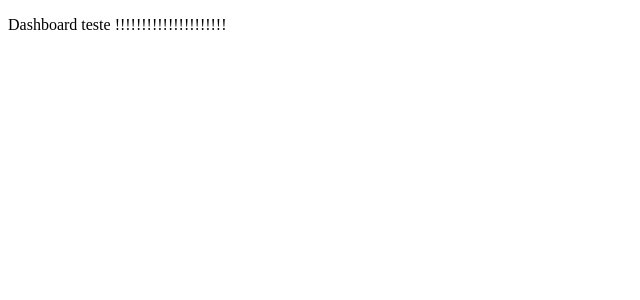
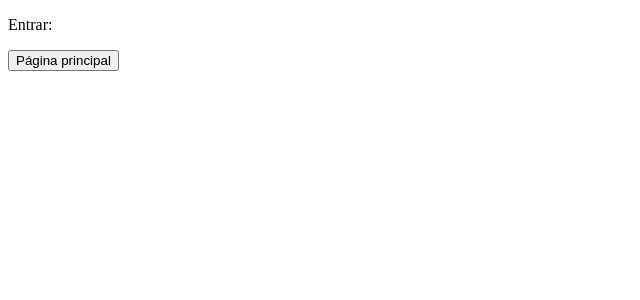
Before and after one commit to hydrahtec/REACT, a React (Create React App) app in the folder aulas/: page /entrar in a window 1280 px wide. Before the commit this address led to /pagina-inicial. Shown: the top 300 px of the page, without its empty margins (0-640 px from the left). Built offline with nearby package versions, Linux system fonts and the light colour scheme.

Commit message:
add page login, config routes

```diff
--- a/aulas/src/App/pages/dashboard/Dashboard.tsx
+++ b/aulas/src/App/pages/dashboard/Dashboard.tsx
@@ -1,11 +1,12 @@
-import React from 'react';
+import {Link} from 'react-router-dom';
 
 export const Dashboard = () => {
 
     return (
-        <p>
-           Dashboard teste !!!!!!!!!!!!!!!!!!!!!
-        </p>
+        <div>
+            <p>Dashboard</p>
+            <Link to="/entrar">Login</ Link>
+        </div>
     );
 
 };
--- a/aulas/src/App/pages/index.ts
+++ b/aulas/src/App/pages/index.ts
@@ -1 +1,2 @@
 export * from './dashboard/Dashboard';
+export * from './login/Login';
--- /dev/null
+++ b/aulas/src/App/pages/login/Login.tsx
@@ -0,0 +1,17 @@
+import { useNavigate } from "react-router-dom";
+
+export const Login = () => {
+    let navigate = useNavigate();
+
+    const handleClick = () => {
+        navigate("/pagina-inicial") ;
+    }
+
+
+    return (
+        <div>
+        <p>Entrar: </p>
+        <button onClick={handleClick}>Página principal</button>
+        </div>
+    );
+};
--- a/aulas/src/App/routes/index.tsx
+++ b/aulas/src/App/routes/index.tsx
@@ -1,5 +1,5 @@
 import { BrowserRouter, Routes, Route, Navigate} from "react-router-dom";
-import { Dashboard } from "../pages";
+import { Dashboard, Login } from "../pages";
 
 
 export const Rotas = () => {
@@ -8,6 +8,7 @@
     <BrowserRouter>
     <Routes>
         <Route path="/pagina-inicial" element={<Dashboard />} />
+        <Route path="/entrar" element={<Login />} />
 
         <Route path="*" element={<Navigate to="/pagina-inicial" />} />
 
```
